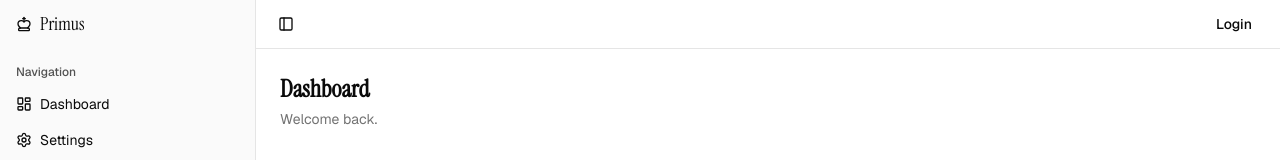
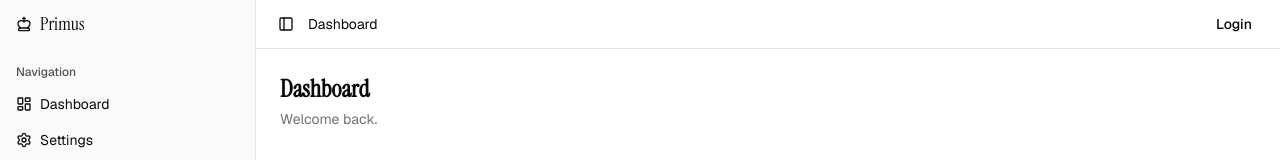
Before and after one commit to supersterling/primus, a Next.js app: page /app in a window 1280 px wide. Shown: the top 160 px of the page. Built offline with nearby package versions, Linux system fonts and the light colour scheme; no server answers.

Commit message:
feat: add dynamic breadcrumb to dashboard header

```diff
--- a/src/app/(dashboard)/layout.tsx
+++ b/src/app/(dashboard)/layout.tsx
@@ -1,6 +1,7 @@
 import { SignedIn, SignedOut, SignInButton, UserButton } from "@clerk/nextjs"
 import { ChessKing, LayoutDashboard, Settings } from "lucide-react"
 import Link from "next/link"
+import { BreadcrumbNav } from "@/components/breadcrumb-nav"
 import { Button } from "@/components/ui/button"
 import {
     Sidebar,
@@ -65,6 +66,7 @@ export default function DashboardLayout({ children }: { children: React.ReactNod
                 <header className="flex items-center justify-between border-b px-4 py-2">
                     <div className="flex items-center gap-2">
                         <SidebarTrigger />
+                        <BreadcrumbNav />
                     </div>
                     <div className="flex items-center gap-2">
                         <SignedOut>
--- /dev/null
+++ b/src/components/breadcrumb-nav.tsx
@@ -0,0 +1,63 @@
+"use client"
+
+import { type Route } from "next"
+import Link from "next/link"
+import { usePathname } from "next/navigation"
+import { Fragment } from "react"
+import {
+    Breadcrumb,
+    BreadcrumbItem,
+    BreadcrumbLink,
+    BreadcrumbList,
+    BreadcrumbPage,
+    BreadcrumbSeparator,
+} from "@/components/ui/breadcrumb"
+
+const LABELS: Record<string, string> = {
+    app: "Dashboard",
+    settings: "Settings",
+}
+
+function toLabel(segment: string): string {
+    return LABELS[segment] ?? segment.charAt(0).toUpperCase() + segment.slice(1)
+}
+
+export function BreadcrumbNav() {
+    const pathname = usePathname()
+
+    const segments = pathname.split("/").filter(Boolean)
+
+    const crumbs = segments.map((segment, i) => ({
+        label: toLabel(segment),
+        href: `/${segments.slice(0, i + 1).join("/")}`,
+    }))
+
+    if (crumbs.length === 0) {
+        return null
+    }
+
+    return (
+        <Breadcrumb>
+            <BreadcrumbList>
+                {crumbs.map((crumb, i) => {
+                    const isLast = i === crumbs.length - 1
+
+                    return (
+                        <BreadcrumbItem key={crumb.href}>
+                            {isLast ? (
+                                <BreadcrumbPage>{crumb.label}</BreadcrumbPage>
+                            ) : (
+                                <Fragment>
+                                    <BreadcrumbLink asChild>
+                                        <Link href={crumb.href as Route}>{crumb.label}</Link>
+                                    </BreadcrumbLink>
+                                    <BreadcrumbSeparator />
+                                </Fragment>
+                            )}
+                        </BreadcrumbItem>
+                    )
+                })}
+            </BreadcrumbList>
+        </Breadcrumb>
+    )
+}
```
